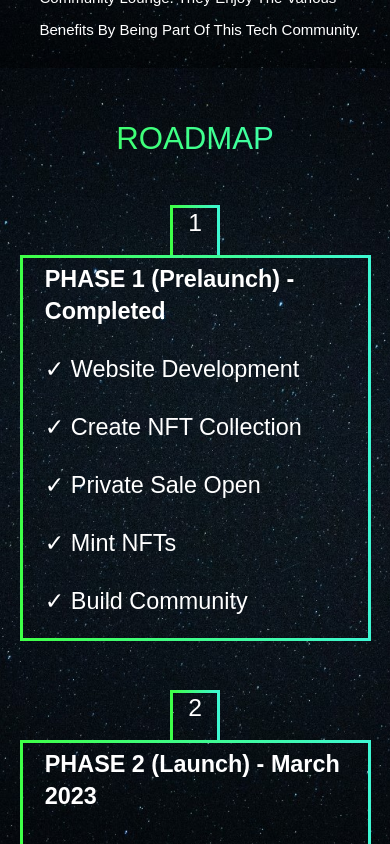
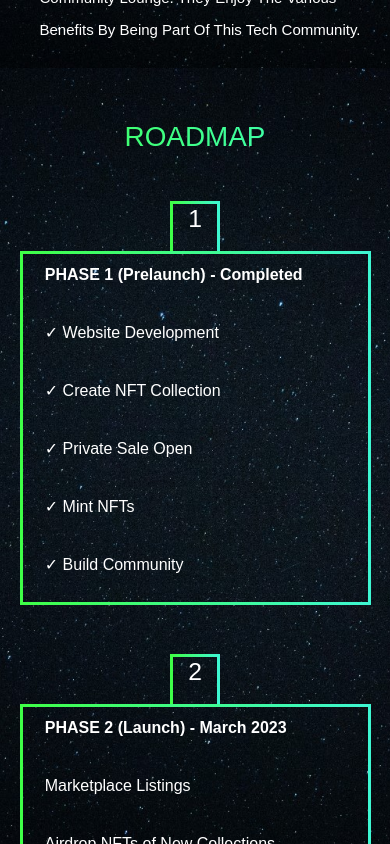
Before and after one commit to enteraltspace/altspacechamps, a React (Create React App) app: page / in a window 390 px wide. Shown: the part 1620-2464 px from the top of the page. Built offline with nearby package versions, Linux system fonts and the light colour scheme.

Commit message:
Update roadmap.css

```diff
--- a/src/components/roadmap/roadmap.css
+++ b/src/components/roadmap/roadmap.css
@@ -39,13 +39,7 @@
     width: 90%;
     margin-top: 10%;
   }
-  .roadmap-text {
-    font-size: 6vw;
-  }
   .rectangular-div {
     height: auto;
   }
-  .roadmap-heading {
-    font-size: 8vw;
-  }
 }
```
